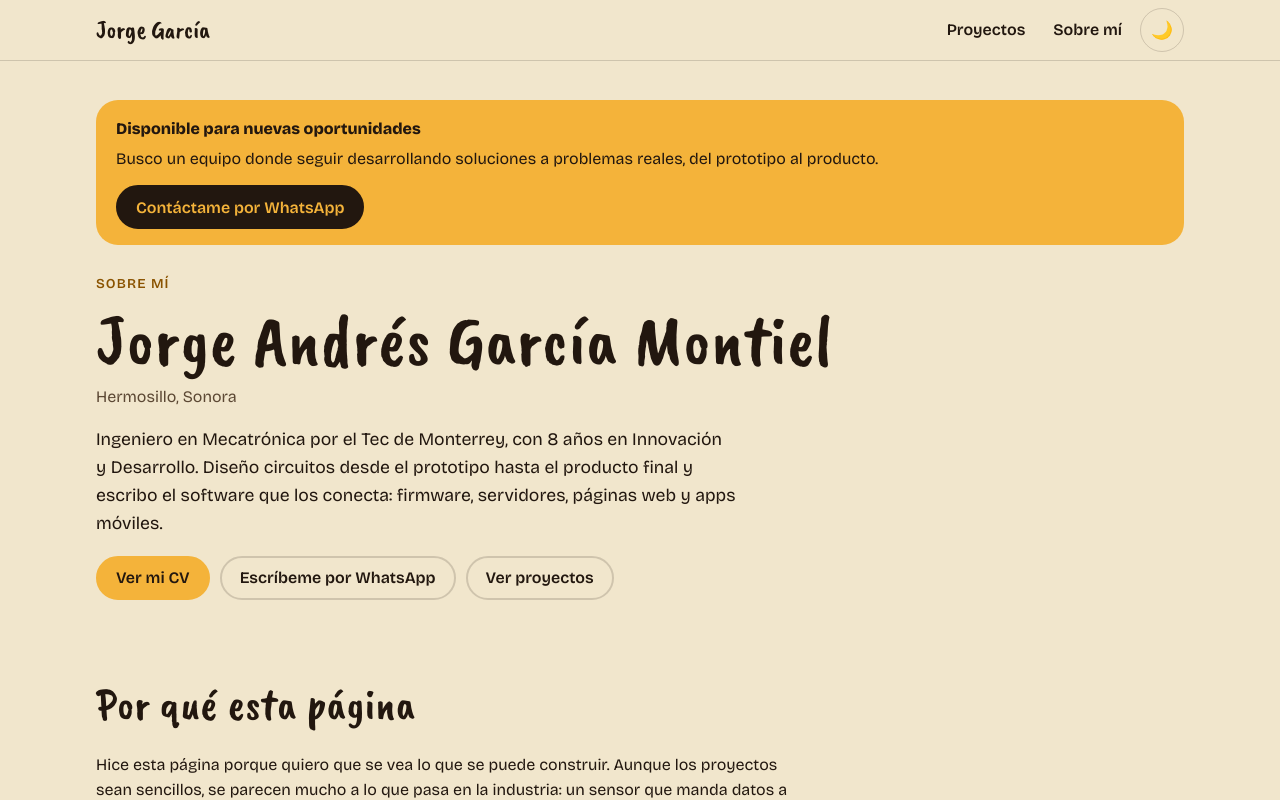
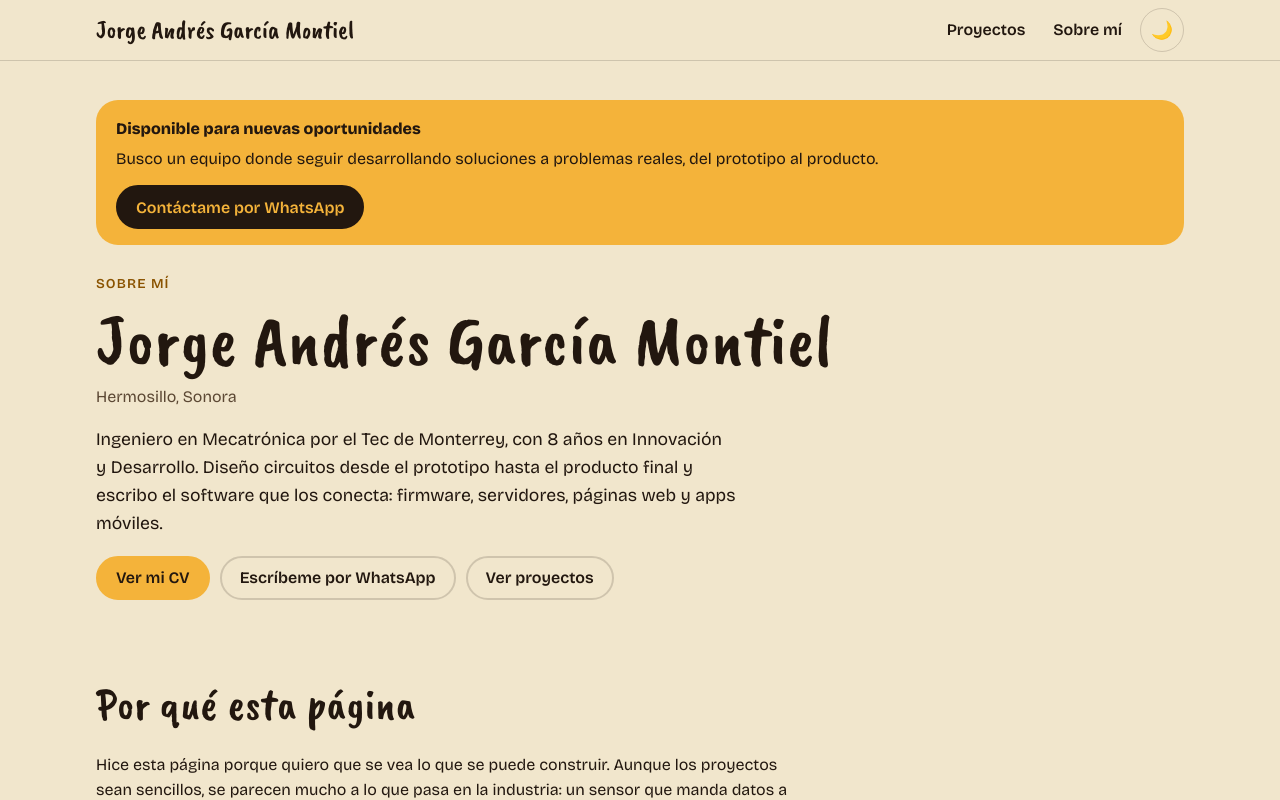
Before and after one commit to Choky59/portafolio_front, a Vue app: page /sobre-mi in a window 1280 px wide. Shown: the top 800 px of the page. Built offline with nearby package versions, Linux system fonts and the light colour scheme; no server answers.

Commit message:
feat: changed name

```diff
--- a/index.html
+++ b/index.html
@@ -3,7 +3,7 @@
   <head>
     <meta charset="UTF-8" />
     <meta name="viewport" content="width=device-width, initial-scale=1.0" />
-    <title>Jorge García · Proyectos de hardware y software</title>
+    <title>Jorge Andrés García Montiel · Proyectos de hardware y software</title>
     <meta
       name="description"
       content="Ingeniero en Mecatrónica en Hermosillo. Construyendo proyectos de hardware y software y abierto a nuevas oportunidades."
--- a/src/App.vue
+++ b/src/App.vue
@@ -12,7 +12,10 @@ const anio = new Date().getFullYear()
 
   <nav class="barra" aria-label="Principal">
     <div class="barra__interior container">
-      <RouterLink to="/" class="barra__marca">{{ config.nombre }}</RouterLink>
+      <RouterLink to="/" class="barra__marca" :aria-label="`${config.nombre}, inicio`">
+        <span class="barra__nombre">{{ config.nombre }}</span>
+        <span class="barra__nombre--corto" aria-hidden="true">{{ config.nombreCorto }}</span>
+      </RouterLink>
       <div class="barra__acciones">
         <RouterLink to="/#proyectos" class="barra__link">Proyectos</RouterLink>
         <RouterLink to="/sobre-mi" class="barra__link">Sobre mí</RouterLink>
@@ -76,6 +79,21 @@ const anio = new Date().getFullYear()
   text-decoration: none;
 }
 
+/* The full name, or the short one where it doesn't fit next to the links */
+.barra__nombre--corto {
+  display: none;
+}
+
+@media (max-width: 760px) {
+  .barra__nombre {
+    display: none;
+  }
+
+  .barra__nombre--corto {
+    display: inline;
+  }
+}
+
 .barra__acciones {
   display: flex;
   align-items: center;
--- a/src/composables/useHead.js
+++ b/src/composables/useHead.js
@@ -1,4 +1,4 @@
-const DEFAULT_TITLE = 'Jorge García · Proyectos de hardware y software'
+const DEFAULT_TITLE = 'Jorge Andrés García Montiel · Proyectos de hardware y software'
 const DEFAULT_DESCRIPTION =
   'Ingeniero en Mecatrónica en Hermosillo. Construyendo proyectos de hardware y software y abierto a nuevas oportunidades.'
 
--- a/src/composables/useProyecto.js
+++ b/src/composables/useProyecto.js
@@ -14,7 +14,7 @@ export function useProyecto() {
 }
 
 /**
- * <title> and meta description of a project tab, e.g. "Videos · ¿Se puede salir? · Jorge García".
+ * <title> and meta description of a project tab, e.g. "Videos · ¿Se puede salir? · Jorge Andrés García Montiel".
  * `seccion` is null for the Resumen tab. `fn` may return overrides (a single video page).
  */
 export function useHeadSeccion(seccion, fn = () => ({})) {
@@ -25,7 +25,7 @@ export function useHeadSeccion(seccion, fn = () => ({})) {
     const extra = fn(p) ?? {}
     const nombre = extra.nombre ?? seccion
     setHead({
-      title: nombre ? `${nombre} · ${p.titulo} · Jorge García` : `#${p.numero} ${p.titulo} · Jorge García`,
+      title: nombre ? `${nombre} · ${p.titulo} · Jorge Andrés García Montiel` : `#${p.numero} ${p.titulo} · Jorge Andrés García Montiel`,
       description: extra.descripcion ?? p.resumen,
     })
   })
--- a/src/config.js
+++ b/src/config.js
@@ -7,7 +7,9 @@ function whatsappLink(texto) {
 }
 
 export const config = {
-  nombre: 'Jorge García',
+  nombre: 'Jorge Andrés García Montiel',
+  // Short form for tight spots (the top bar on phones)
+  nombreCorto: 'Jorge García',
   serie: 'Construyendo proyectos y abierto a nuevas oportunidades',
   presentacion:
     'Ingeniero en Mecatrónica en Hermosillo. Construyo hardware y software que resuelve problemas reales, y lo explico claro.',
--- a/src/router/index.js
+++ b/src/router/index.js
@@ -9,7 +9,7 @@ const routes = [
     name: 'inicio',
     component: InicioView,
     meta: {
-      title: 'Jorge García · Proyectos de hardware y software',
+      title: 'Jorge Andrés García Montiel · Proyectos de hardware y software',
       description:
         'Ingeniero en Mecatrónica en Hermosillo. Construyendo proyectos de hardware y software y abierto a nuevas oportunidades.',
     },
@@ -84,7 +84,7 @@ const routes = [
     name: 'sobre-mi',
     component: () => import('../views/SobreMiView.vue'),
     meta: {
-      title: 'Sobre mí · Jorge García',
+      title: 'Sobre mí · Jorge Andrés García Montiel',
       description:
         'Jorge Andrés García Montiel: ingeniero en Mecatrónica (Tec de Monterrey) con 8 años en Innovación y Desarrollo. Electrónica, firmware y software.',
     },
--- a/src/views/NotFoundView.vue
+++ b/src/views/NotFoundView.vue
@@ -3,7 +3,7 @@ import { onMounted } from 'vue'
 import { setHead } from '../composables/useHead'
 
 onMounted(() => {
-  setHead({ title: 'No encontrado · Jorge García', noindex: true })
+  setHead({ title: 'No encontrado · Jorge Andrés García Montiel', noindex: true })
 })
 </script>
 
```
Also changed, not shown: 1 other file (tests, documents, lock files or other folders).
